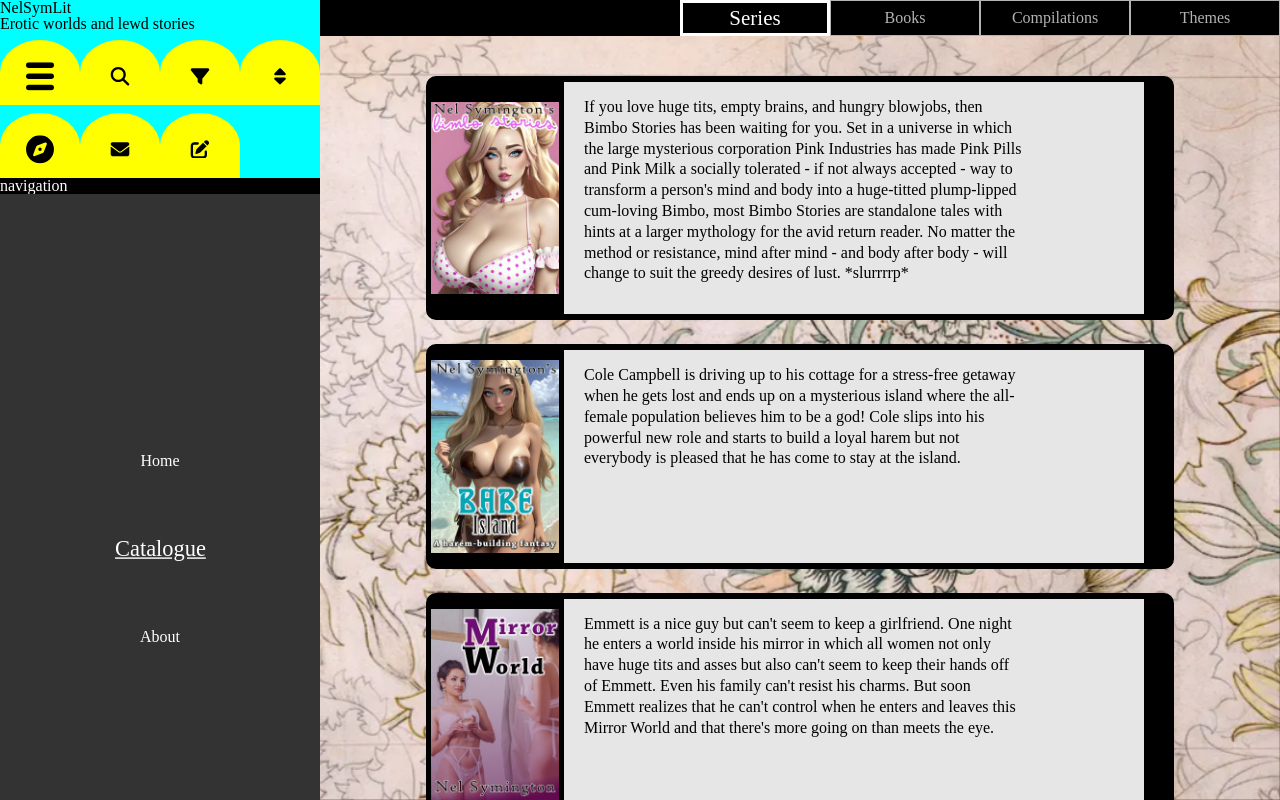
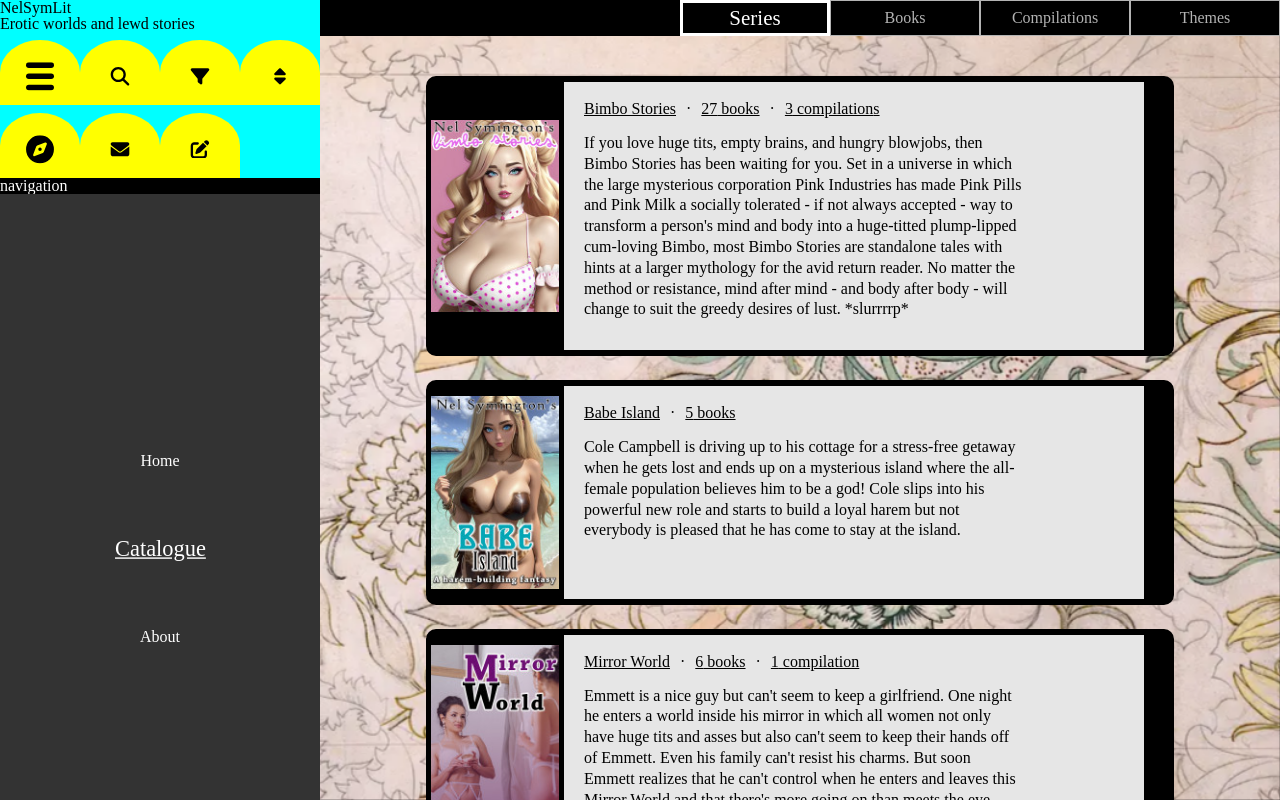
Before and after one commit to Driijko/wren, a Svelte app: page / in a window 1280 px wide. Built offline with nearby package versions, Linux system fonts and the light colour scheme.

Commit message:
CatalogueItemNarrow and CatalogueItemWide: add CatalogueItemHeader.

```diff
--- a/src/components/4-structures/catalogue/item/CatalogueItem.svelte
+++ b/src/components/4-structures/catalogue/item/CatalogueItem.svelte
@@ -4,7 +4,6 @@
   import { width } from "../../../../dynamic/viewport";
   import CatalogueItemNarrow from "./CatalogueItemNarrow.svelte";
   import CatalogueItemWide from "./CatalogueItemWide.svelte";
-  // import CatalogueListItemHeader from "./CatalogueListItemHeader.svelte";
 
   // PROPS -----------------------------------
   export let context;
@@ -14,9 +13,9 @@
 
 <!-- MARKUP ///////////////////////////////// -->
 {#if $width === "narrow"}
-  <CatalogueItemNarrow {item} />
+  <CatalogueItemNarrow {item} {context} />
 {:else if $width === "wide"}
-  <CatalogueItemWide {item} />
+  <CatalogueItemWide {item} {context} />
 {/if}
 
 <!-- STYLES ///////////////////////////////////// -->
--- a/src/components/4-structures/catalogue/item/CatalogueItemNarrow.svelte
+++ b/src/components/4-structures/catalogue/item/CatalogueItemNarrow.svelte
@@ -1,13 +1,18 @@
 <!-- SCRIPTS /////////////////////////////////////// -->
 <script>
+  // IMPORTS ----------------------------------
+  import CatalogueItemHeader from "./CatalogueItemHeader.svelte";
+
+  // PROPS ---------------------------------------
   export let item;
+  export let context;
 
 </script>
 
 <!-- MARKUP /////////////////////////////////////// -->
 <div>
   <img src={item.pic} alt={item.title} />
-  <!-- <CatalogueListItemHeader {context} {item} {width} /> -->
+  <CatalogueItemHeader {item} {context} />
 </div>
 <p>{item.description}</p>
 
--- a/src/components/4-structures/catalogue/item/CatalogueItemWide.svelte
+++ b/src/components/4-structures/catalogue/item/CatalogueItemWide.svelte
@@ -1,14 +1,18 @@
 <!-- SCRIPTS //////////////////////////////////// -->
 <script>
+  // IMPORTS ---------------------------------
+  import CatalogueItemHeader from "./CatalogueItemHeader.svelte";
+
   // PROPS ---------------------------------
   export let item;
+  export let context;
 
 </script>
 
 <!-- MARKUP /////////////////////////////////////// -->
 <img src={item.pic} alt={item.title} />
 <div>
-  <!-- <CatalogueListItemHeader {context} {item} {width} /> -->
+  <CatalogueItemHeader {item} {context} />
   <p>{item.description}</p>
 </div>
 
```
